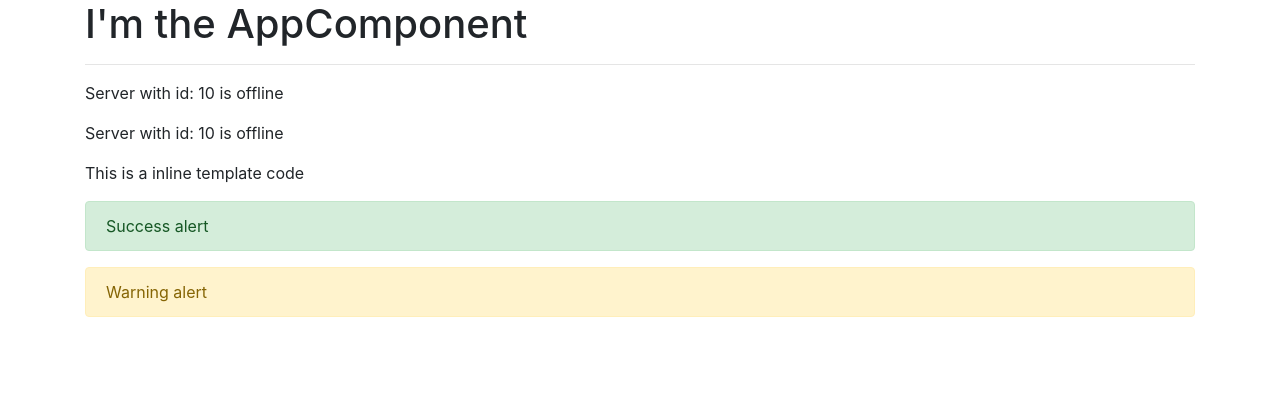
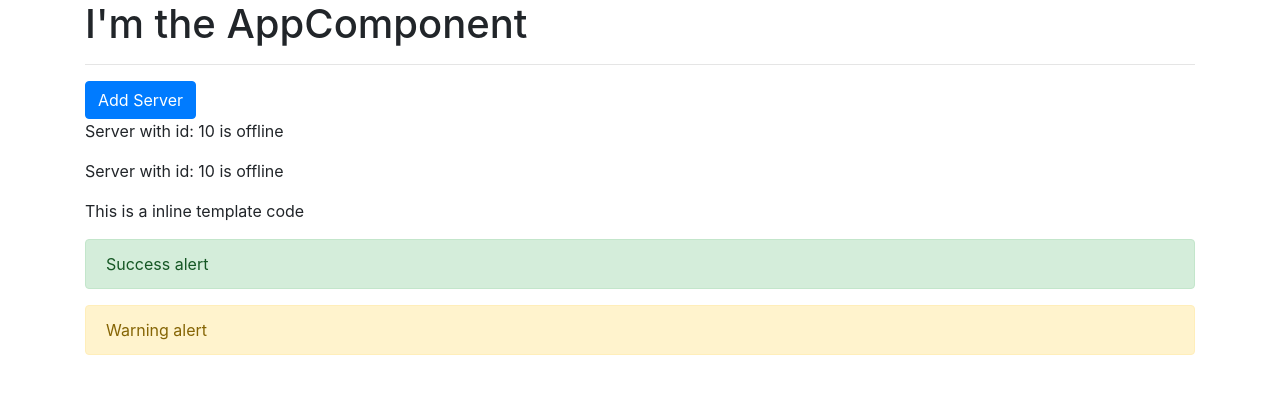
Before and after one commit to maiconfz/angular-playground, an Angular app in the folder the-complete-guid-to-angular-course/my-first-app/: page / in a window 1280 px wide. Shown: the top 394 px of the page. Built offline with nearby package versions, Linux system fonts and the light colour scheme.

Commit message:
Add some property binding

```diff
--- a/the-complete-guid-to-angular-course/my-first-app/src/app/servers/servers.component.html
+++ b/the-complete-guid-to-angular-course/my-first-app/src/app/servers/servers.component.html
@@ -1,2 +1,3 @@
+<button class="btn btn-primary" [disabled]="!allowNewServer">Add Server</button>
 <app-server></app-server>
 <app-server></app-server>
--- a/the-complete-guid-to-angular-course/my-first-app/src/app/servers/servers.component.ts
+++ b/the-complete-guid-to-angular-course/my-first-app/src/app/servers/servers.component.ts
@@ -6,8 +6,13 @@
   styleUrls: ['./servers.component.css']
 })
 export class ServersComponent implements OnInit {
+  allowNewServer = false;
 
-  constructor() { }
+  constructor() {
+    setTimeout(() => {
+      this.allowNewServer = true;
+    }, 5000)
+  }
 
   ngOnInit() {
   }
```
